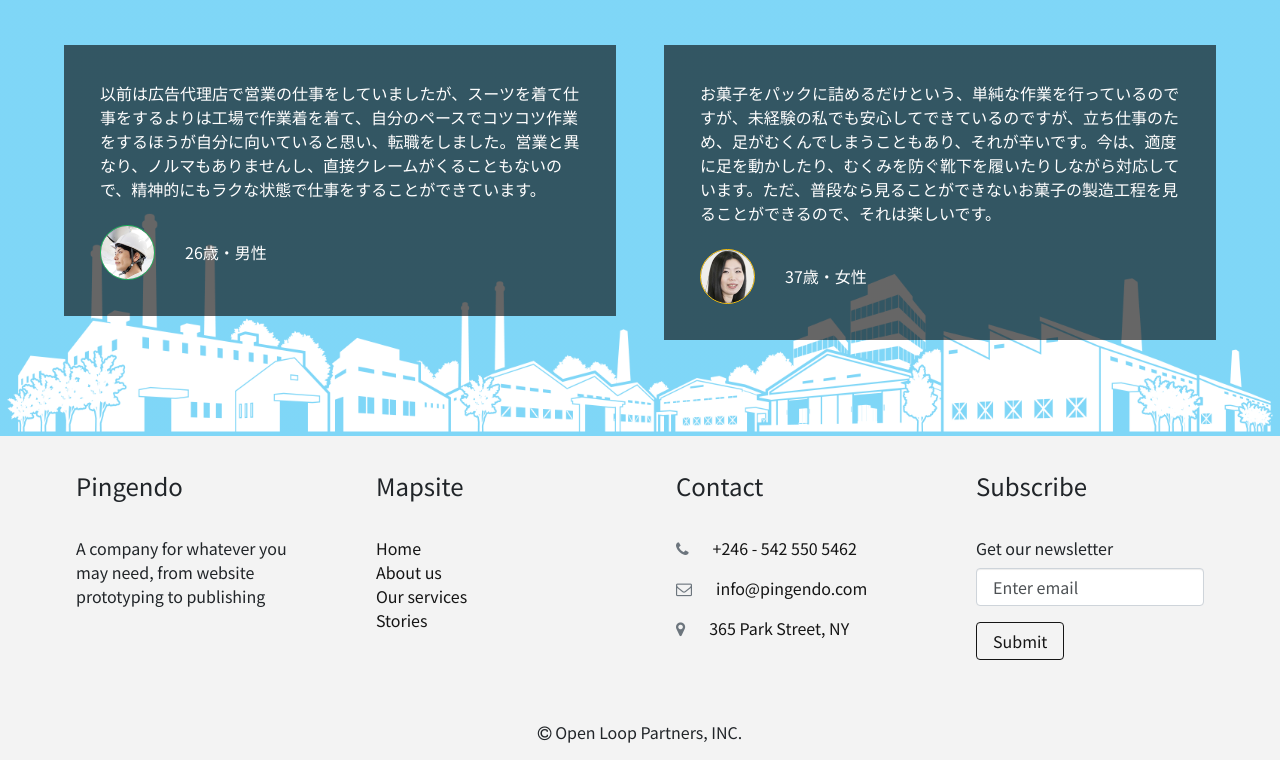
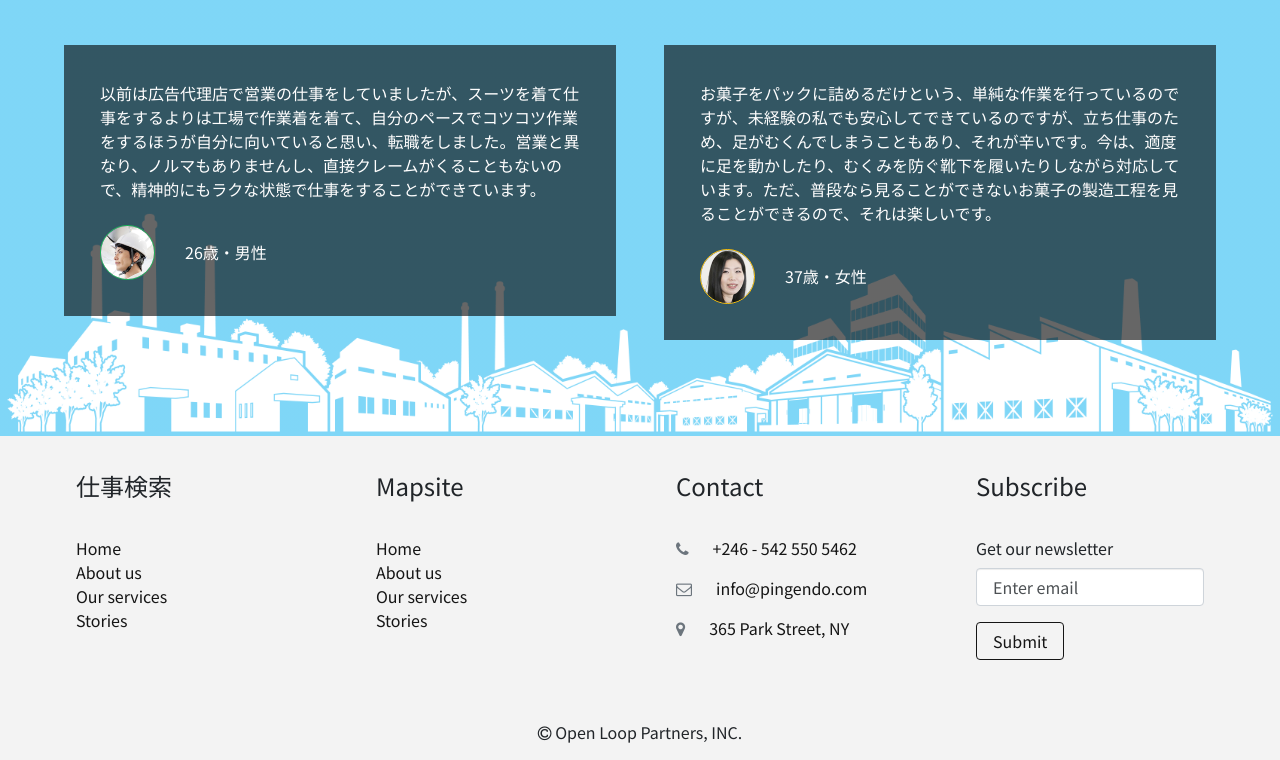
Before and after one commit to nak-244/2019manufacturing, a plain HTML site: page docs/index.html in a window 1280 px wide. Shown: the part 7251-8011 px from the top of the page. Drawn offline with nearby package versions, Linux system fonts and the light colour scheme.

Commit message:
Update index.html

```diff
--- a/docs/index.html
+++ b/docs/index.html
@@ -458,8 +458,13 @@
     <div class="container">
       <div class="row">
         <div class="p-4 col-md-3">
-          <h4 class="mb-4">Pingendo</h4>
-          <p>A company for whatever you may need, from website prototyping to publishing</p>
+          <h4 class="mb-4">仕事検索</h4>
+          <ul class="list-unstyled">
+            <a href="#" class="text-dark">Home</a> <br>
+            <a href="#" class="text-dark">About us</a> <br>
+            <a href="#" class="text-dark">Our services</a> <br>
+            <a href="#" class="text-dark">Stories</a>
+          </ul>
         </div>
         <div class="p-4 col-md-3">
           <h4 class="mb-4">Mapsite</h4>
```
